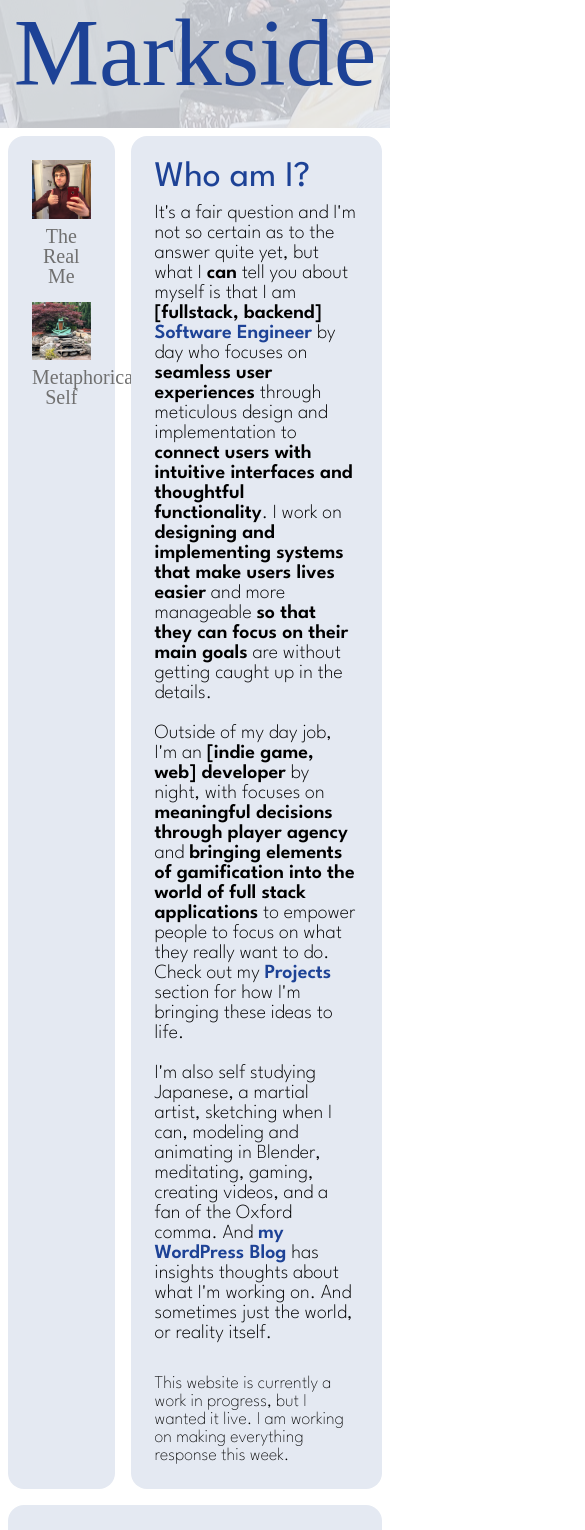
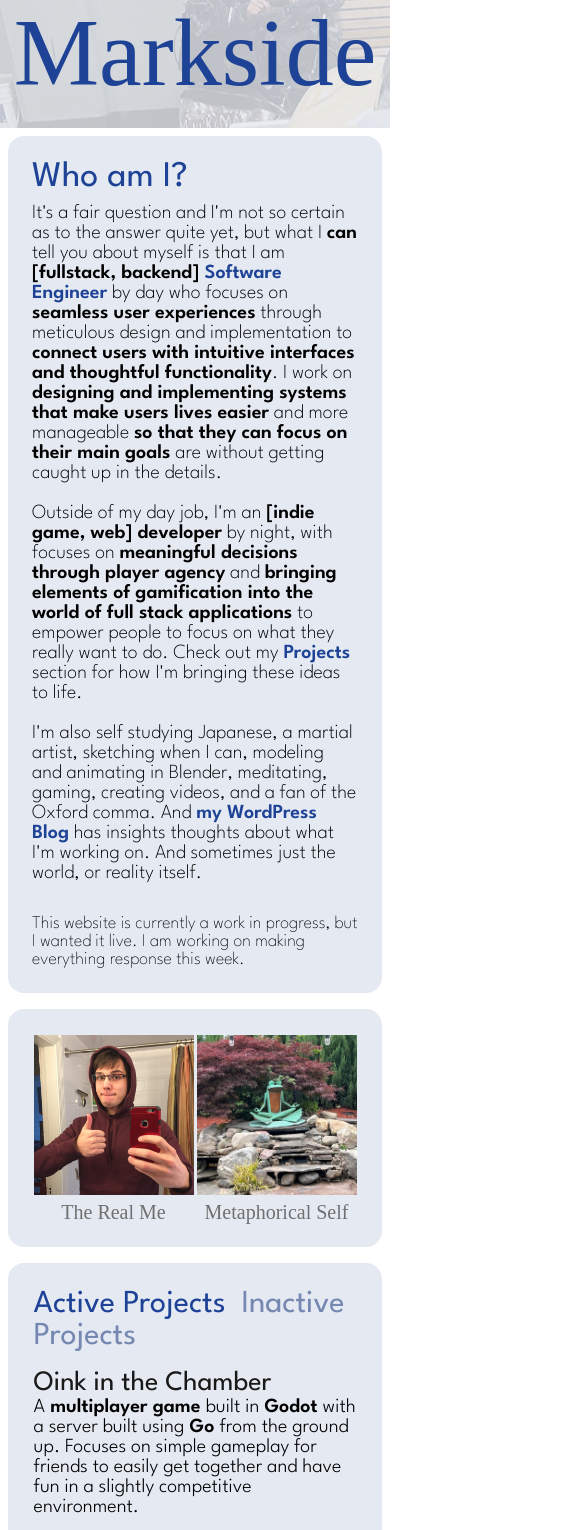
Before and after one commit to Dendrobyte/markside, a React (Create React App) app: page / in a window 390 px wide. Shown: the top 1530 px of the page, 585 px wide, since content can reach past the window. Built offline with nearby package versions, Linux system fonts and the light colour scheme; no server answers; a web font is replaced by a local one.

Commit message:
responsive!

```diff
--- a/src/Home.css
+++ b/src/Home.css
@@ -43,6 +43,11 @@
       width: 60%;
       margin: 0 auto; /* Center the container */
     }
+
+    .middle-flex-row {
+        display: flex;
+        flex-direction: row;
+    }
 }
 
 /* For smaller screens */
@@ -50,30 +55,51 @@
     .container {
       width: 100%;
     }
-  }
 
     .middle-flex-row {
         display: flex;
         flex-direction: row;
+        flex-wrap: wrap;
     }
 
+}
+.who-am-i {
+    flex-grow: 17;
+}
+
+/* For desktop, put images on the side */
+@media only screen and (min-width: 720px) {
     .self-pictures {
-    width: 15%;
+        flex-grow: 3;
+        display: flex;
+        flex-wrap: wrap;
     }
-.self-pictures img {
+}
+
+/* For mobile, set to full width. Prev restricted by container. */
+@media only screen and (max-width: 719px) {
+    .self-pictures {
+        display: flex;
         width: 100%;
     }
+}
 
-.self-pictures p {
+.self-picture-item {
+    margin: .1em auto;
+}
+
+.self-picture-item img {
+    display: inline-block;
+    max-width: 10em;
+    object-fit: contain;
+}
+
+.self-picture-item p {
     text-align: center;
     padding-top: .2em;
     font-family: "dovetail-mvb", serif;
     font-size: 20px;
     color: rgb(112, 112, 112)
-}
-
-.who-am-i {
-    width: 85%;
 }
 
 .blue-league-title {
@@ -180,7 +206,7 @@
 }
 
 .half-container {
-    flex-grow: 2;
+    flex-grow: 1;
 }
 
 .misc-links-title {
@@ -219,7 +245,21 @@
     margin: .4em 0em;
 }
 
+.yt-container {
+    height: 28em;
+}
+
 .yt-video-embed {
-    margin: 2em auto;
+    /* position: absolute;
+    left: 0;
+    right: 0;
+    margin: 0 auto; */
+    margin: 1em auto;
     display: block;
+    width: 80%;
+    height: 60%;
+    /* Default YT embed dimensions
+    width: 560;
+    height: 315;
+    */
 }
--- a/src/Home.tsx
+++ b/src/Home.tsx
@@ -9,13 +9,6 @@ function Home() {
         <>
             <div className='middle-column container-body-width'>
                 <div className='middle-flex-row'>
-                    <div className='blue-bubble self-pictures'>
-                        <img src={real_self_img} alt='The Real Me'></img>
-                        <p className='picture-subtitle'>The Real Me</p>
-                        <br></br>{ /* <hr></hr> TODO: See if I can get the original mockup text and image? */ }
-                        <img src={metaphorical_self_img} alt='Metaphorical Self'></img>
-                        <p className='picture-subtitle'>Metaphorical Self</p>
-                    </div>
                     <div className='blue-bubble who-am-i'>
                         <h1 className='blue-league-title'>Who am I?</h1>
                         <p className='gray-league-paragraph'>
@@ -27,6 +20,19 @@ function Home() {
 
                         <br></br><br></br>
                         <p className='project-subtext'>This website is currently a work in progress, but I wanted it live. I am working on making everything response this week.</p>
+                    </div>
+                    <div className='blue-bubble self-pictures'>
+                        <div className='self-picture-item'>
+                            <img src={real_self_img} alt='The Real Me'></img>
+                            <p className='picture-subtitle'>The Real Me</p>
+                        </div>
+
+                        <br></br>{ /* <hr></hr> TODO: See if I can get the original mockup text and image? */ }
+
+                        <div className='self-picture-item'>
+                            <img src={metaphorical_self_img} alt='Metaphorical Self'></img>
+                            <p className='picture-subtitle'>Metaphorical Self</p>
+                        </div>
 
                     </div>
                 </div>
@@ -46,7 +52,7 @@ function Home() {
                             <li className='misc-links-list-item'>- <a href="http://www.instagram.com/markbacon78" className='misc-links-title'>My Instagram</a>, though admittedly I'm not all that active aside from 5:30am wakeup stories</li>
                         </ul>
                     </div>
-                    <div className='blue-bubble half-container'>
+                    <div className='blue-bubble yt-container'>
                         <YTEmbed />
                     </div>
                 </div>
--- a/src/markside_components/YTEmbed.tsx
+++ b/src/markside_components/YTEmbed.tsx
@@ -20,7 +20,7 @@ function YTEmbed() {
     <>
         <h1 className='blue-league-title'>Latest YouTube Video</h1>
         <p className='gray-league-paragraph'>I make videos around what I do and what I work on, from updates on my latest development project to my progress in Spartan race training.</p>
-        <iframe width="560" height="315" className='yt-video-embed' src={`https://www.youtube.com/embed/${lifestyleVideoId}?si=IE-zn4rxBTztQGT_`} title="YouTube video player"  allow="accelerometer; autoplay; clipboard-write; encrypted-media; gyroscope; picture-in-picture; web-share"></iframe>
+        <iframe className='yt-video-embed' src={`https://www.youtube.com/embed/${lifestyleVideoId}?si=IE-zn4rxBTztQGT_`} title="YouTube video player"  allow="accelerometer; autoplay; clipboard-write; encrypted-media; gyroscope; picture-in-picture; web-share"></iframe>
     </>
     )
 }
```
Lines whose indentation alone changed are shown as unchanged.
